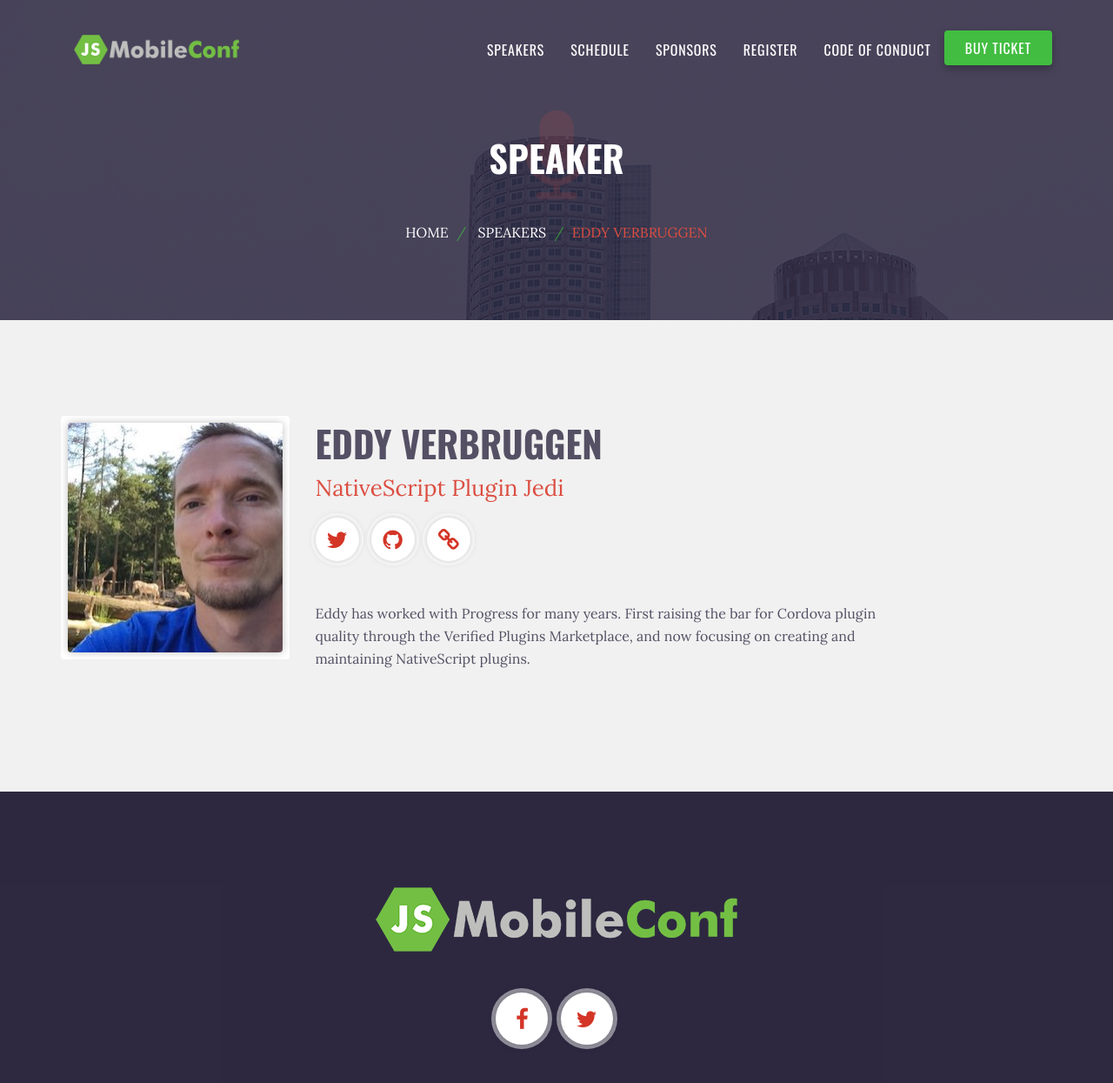
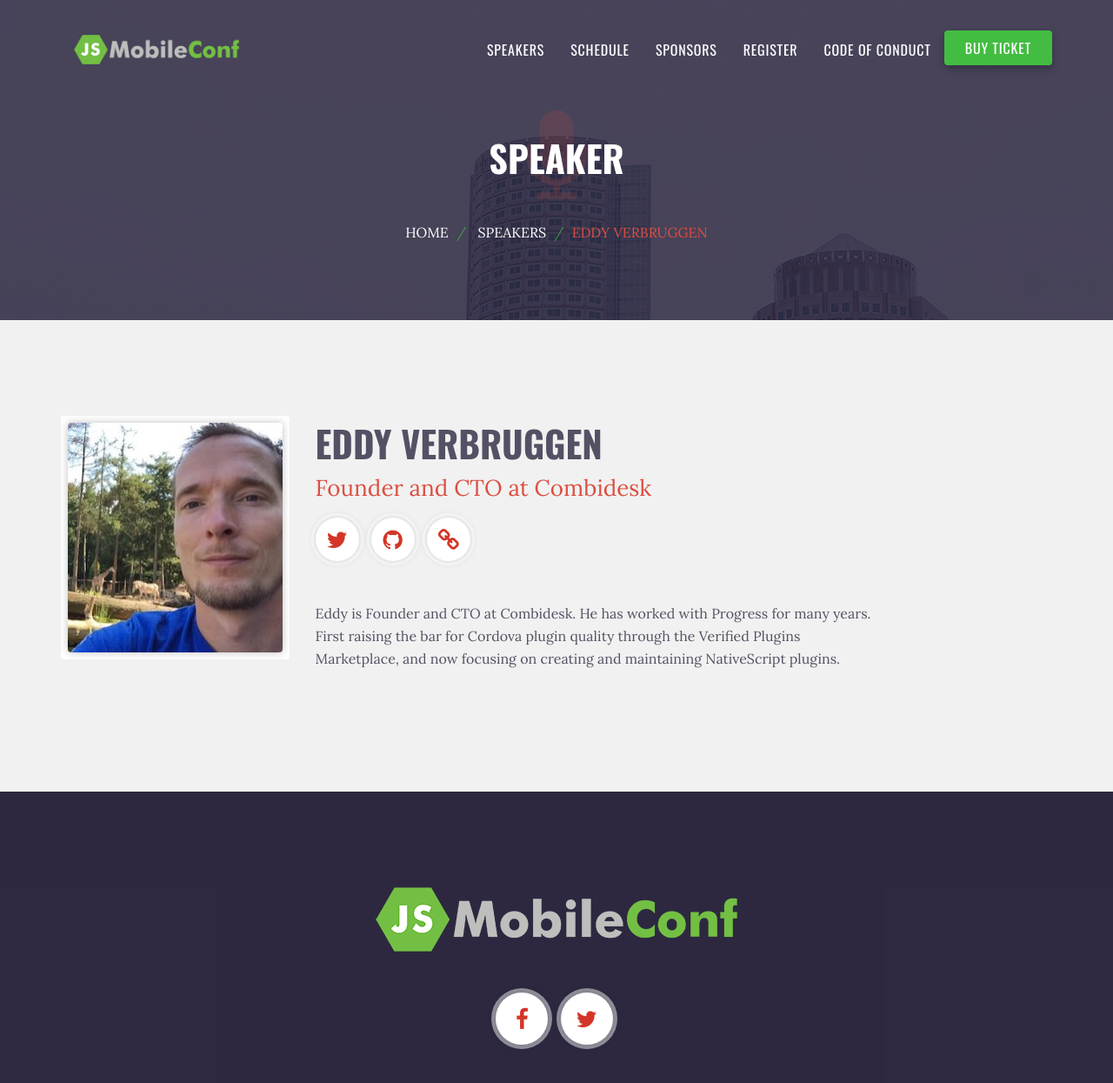
Before and after one commit to remotesynth/jsMobileConf, a Jekyll site: the page built from speakers/eddy-verbruggen.md, in a window 1280 px wide and 1358 px high. Shown: the top 1245 px of the window at 87% size. Built offline with Jekyll 4.4.1, drawn with Linux system fonts in a browser that asks for light colours.

Commit message:
tweaks to eddy's profile

```diff
--- a/speakers/eddy-verbruggen.md
+++ b/speakers/eddy-verbruggen.md
@@ -2,12 +2,12 @@
 layout: speaker
 title: Eddy Verbruggen
 last-name: Verbruggen
-jobtitle: 'NativeScript Plugin Jedi'
-short-job-title: 'NativeScript Plugin Jedi'
+jobtitle: 'Founder and CTO at Combidesk'
+short-job-title: 'Founder and CTO at Combidesk'
 photo: 'eddy-verbruggen.jpg'
 twitter: 'eddyverbruggen'
 github: 'eddyverbruggen'
 website: 'https://combidesk.com/'
 ---
 
-Eddy has worked with Progress for many years. First raising the bar for Cordova plugin quality through the Verified Plugins Marketplace, and now focusing on creating and maintaining NativeScript plugins.
+Eddy is Founder and CTO at Combidesk. He has worked with Progress for many years. First raising the bar for Cordova plugin quality through the Verified Plugins Marketplace, and now focusing on creating and maintaining NativeScript plugins.
```
